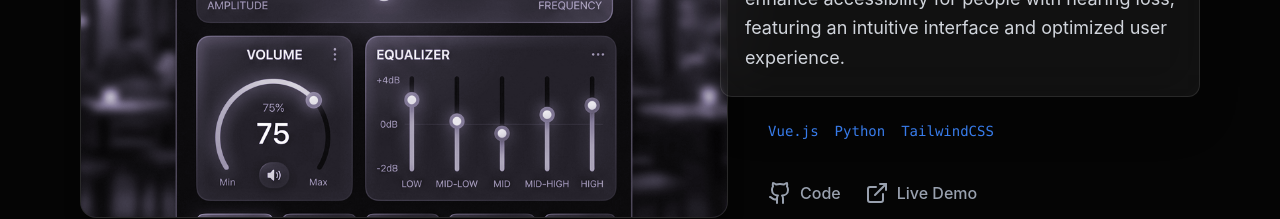
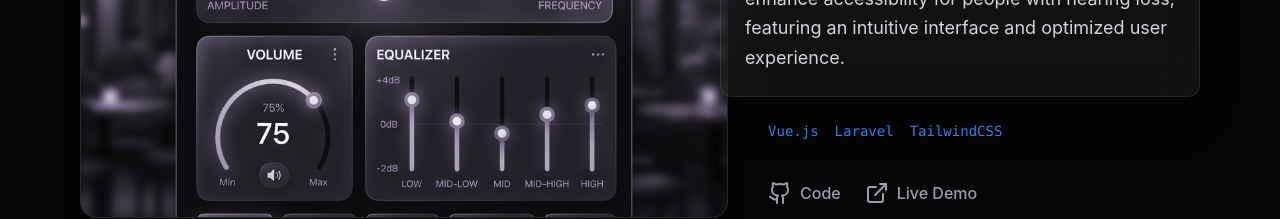
Before and after one commit to houssamtermoussi/portfolio, a Vue app: page / in a window 1280 px wide. Shown: the part 5480-5699 px from the top of the page. Built offline with nearby package versions, Linux system fonts and the light colour scheme; the HTML template or start-up script is replaced by a standard one.

Commit message:
iuezfbiez

```diff
--- a/src/components/ProjectsSection.vue
+++ b/src/components/ProjectsSection.vue
@@ -13,7 +13,7 @@ const projects = [
   {
     title: 'Smart Hearing Aid App',
     description: 'A smart hearing aid application designed to enhance accessibility for people with hearing loss, featuring an intuitive interface and optimized user experience.',
-    stack: ['Vue.js', 'Python', 'TailwindCSS'],
+    stack: ['Vue.js', 'Laravel', 'TailwindCSS'],
     image: '/smart_hearing_aid_app.png',
     github: '#',
     live: '#'
```
